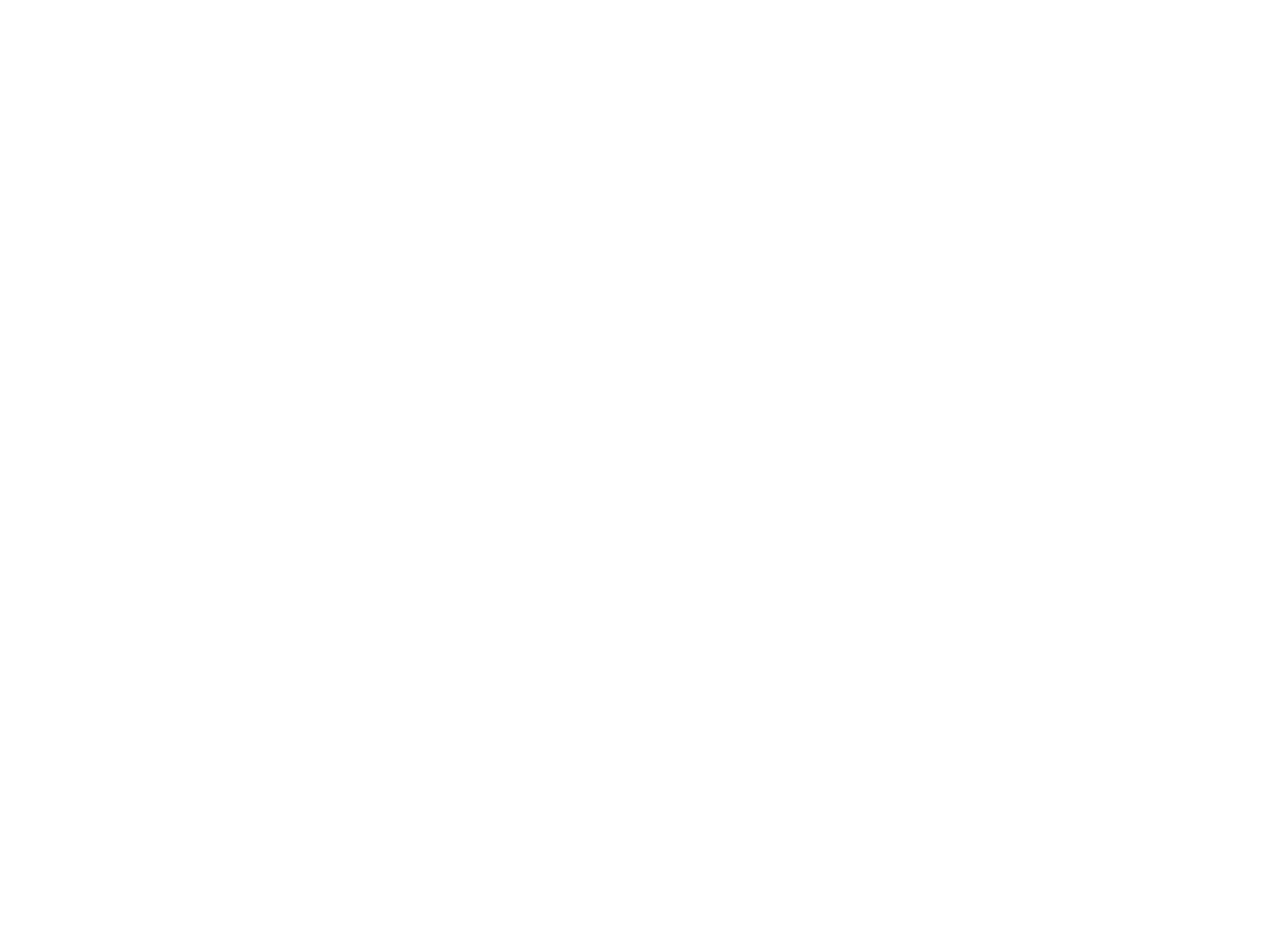
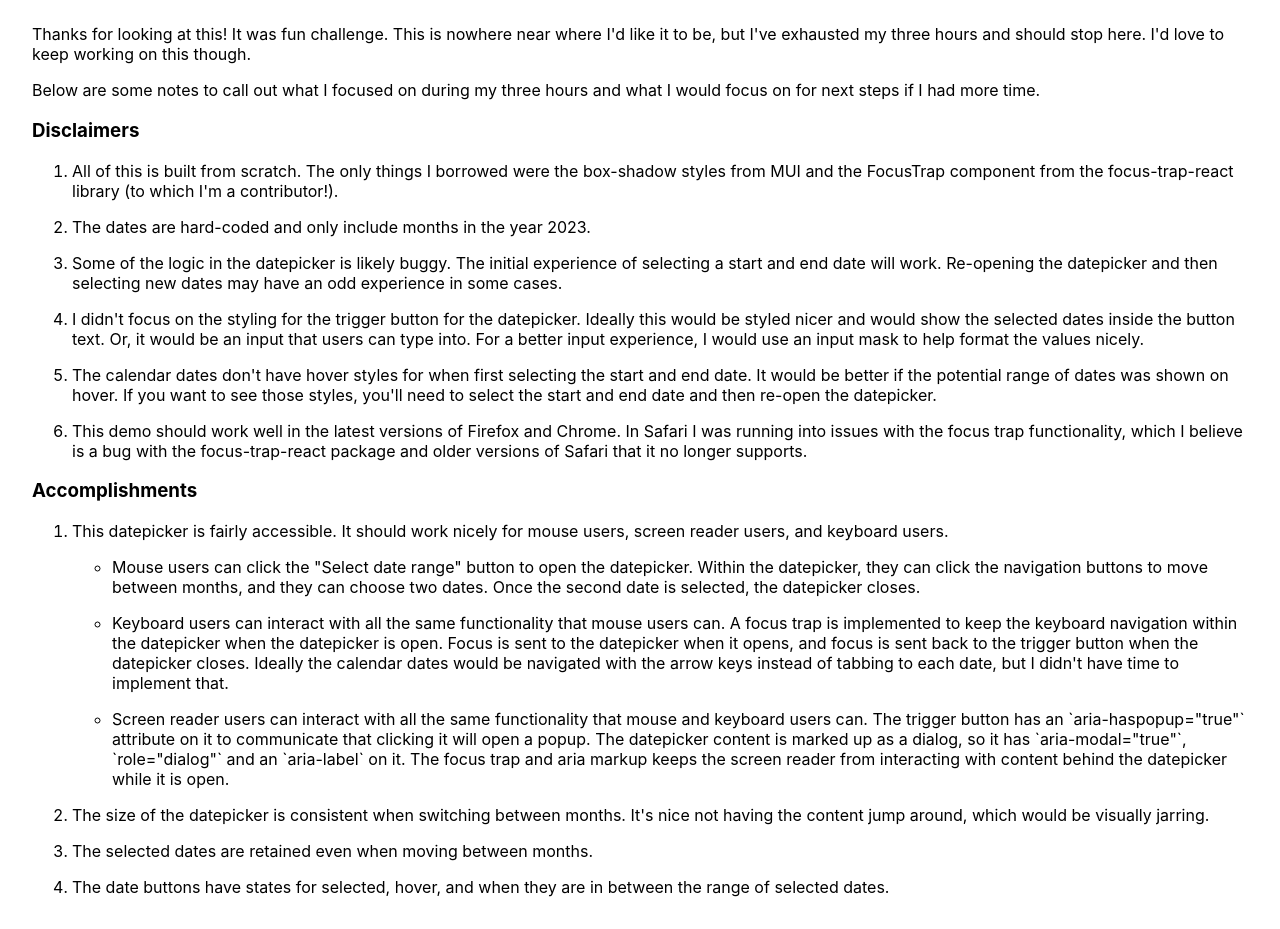
Before and after one commit to thawkin3/date-range-picker-challenge, a React (Create React App) app: page / in a window 1280 px wide. Shown: the part 231-1160 px from the top of the page. Before the commit the page ends 800 px from the top, so only its background shows below. Built offline with nearby package versions, Linux system fonts and the light colour scheme; the HTML template or start-up script is replaced by a standard one.

Commit message:
docs: adds notes about the demo

```diff
--- a/src/App.js
+++ b/src/App.js
@@ -1,11 +1,13 @@
 import './App.css';
 import { DateRangePicker } from './components/date-range-picker';
+import { Notes } from './Notes';
 
 function App() {
   return (
     <main className="App">
       <h1>Date Range Picker Challenge</h1>
       <DateRangePicker />
+      <Notes />
     </main>
   );
 }
--- /dev/null
+++ b/src/Notes.css
@@ -0,0 +1,7 @@
+.notes li {
+  margin-bottom: 1rem;
+}
+
+.notes li ul {
+  margin-top: 1rem;
+}
--- /dev/null
+++ b/src/Notes.js
@@ -0,0 +1,97 @@
+import React from 'react';
+import './Notes.css';
+
+export const Notes = () => (
+  <div className="notes">
+    <h2>Notes for Interviewers</h2>
+    <p>
+      Thanks for looking at this! It was fun challenge. This is nowhere near
+      where I'd like it to be, but I've exhausted my three hours and should stop
+      here. I'd love to keep working on this though.
+    </p>
+    <p>
+      Below are some notes to call out what I focused on during my three hours
+      and what I would focus on for next steps if I had more time.
+    </p>
+    <h3>Disclaimers</h3>
+    <ol>
+      <li>
+        All of this is built from scratch. The only things I borrowed were the
+        box-shadow styles from MUI and the FocusTrap component from the
+        focus-trap-react library (to which I'm a contributor!).
+      </li>
+      <li>
+        The dates are hard-coded and only include months in the year 2023.
+      </li>
+      <li>
+        Some of the logic in the datepicker is likely buggy. The initial
+        experience of selecting a start and end date will work. Re-opening the
+        datepicker and then selecting new dates may have an odd experience in
+        some cases.
+      </li>
+      <li>
+        I didn't focus on the styling for the trigger button for the datepicker.
+        Ideally this would be styled nicer and would show the selected dates
+        inside the button text. Or, it would be an input that users can type
+        into. For a better input experience, I would use an input mask to help
+        format the values nicely.
+      </li>
+      <li>
+        The calendar dates don't have hover styles for when first selecting the
+        start and end date. It would be better if the potential range of dates
+        was shown on hover. If you want to see those styles, you'll need to
+        select the start and end date and then re-open the datepicker.
+      </li>
+      <li>
+        This demo should work well in the latest versions of Firefox and Chrome.
+        In Safari I was running into issues with the focus trap functionality,
+        which I believe is a bug with the focus-trap-react package and older
+        versions of Safari that it no longer supports.
+      </li>
+    </ol>
+    <h3>Accomplishments</h3>
+    <ol>
+      <li>
+        This datepicker is fairly accessible. It should work nicely for mouse
+        users, screen reader users, and keyboard users.
+        <ul>
+          <li>
+            Mouse users can click the "Select date range" button to open the
+            datepicker. Within the datepicker, they can click the navigation
+            buttons to move between months, and they can choose two dates. Once
+            the second date is selected, the datepicker closes.
+          </li>
+          <li>
+            Keyboard users can interact with all the same functionality that
+            mouse users can. A focus trap is implemented to keep the keyboard
+            navigation within the datepicker when the datepicker is open. Focus
+            is sent to the datepicker when it opens, and focus is sent back to
+            the trigger button when the datepicker closes. Ideally the calendar
+            dates would be navigated with the arrow keys instead of tabbing to
+            each date, but I didn't have time to implement that.
+          </li>
+          <li>
+            Screen reader users can interact with all the same functionality
+            that mouse and keyboard users can. The trigger button has an
+            `aria-haspopup="true"` attribute on it to communicate that clicking
+            it will open a popup. The datepicker content is marked up as a
+            dialog, so it has `aria-modal="true"`, `role="dialog"` and an
+            `aria-label` on it. The focus trap and aria markup keeps the screen
+            reader from interacting with content behind the datepicker while it
+            is open.
+          </li>
+        </ul>
+      </li>
+      <li>
+        The size of the datepicker is consistent when switching between months.
+        It's nice not having the content jump around, which would be visually
+        jarring.
+      </li>
+      <li>The selected dates are retained even when moving between months.</li>
+      <li>
+        The date buttons have states for selected, hover, and when they are in
+        between the range of selected dates.
+      </li>
+    </ol>
+  </div>
+);
```
